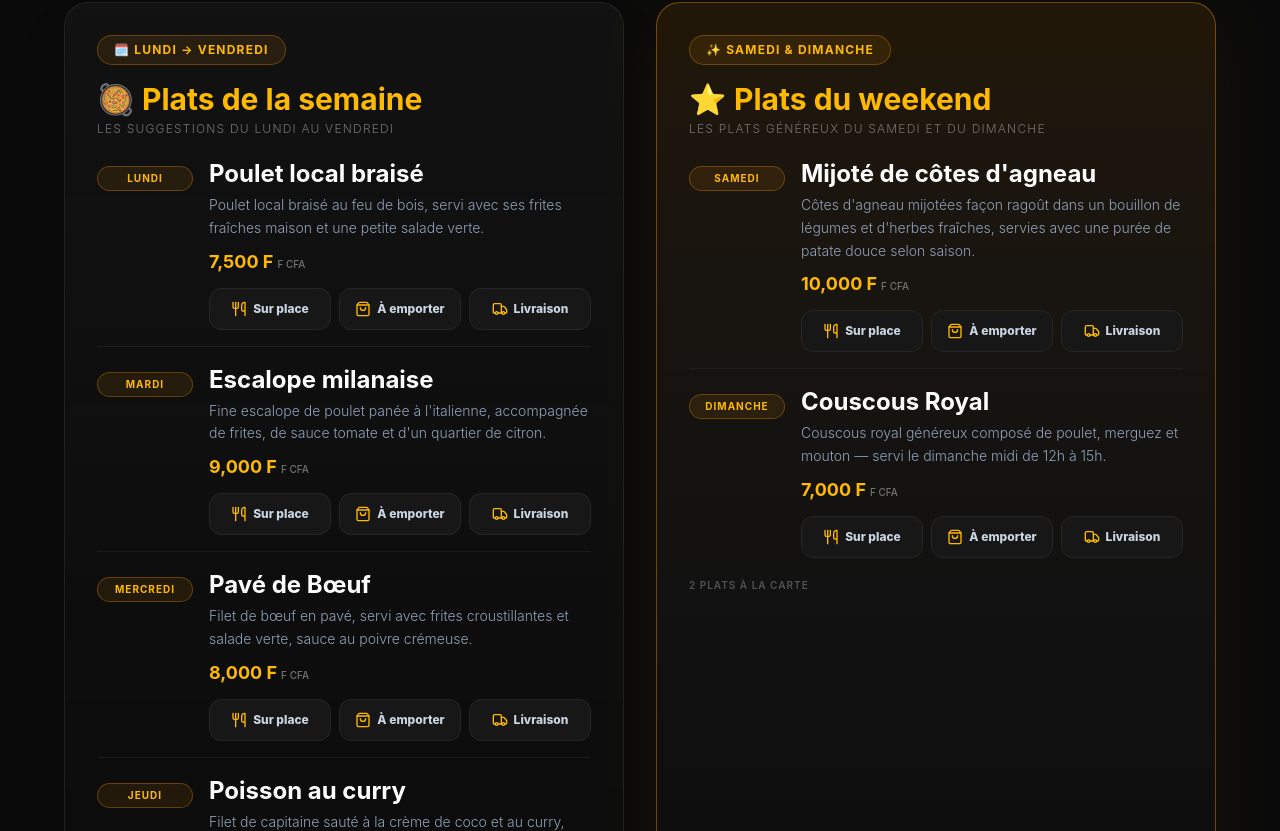
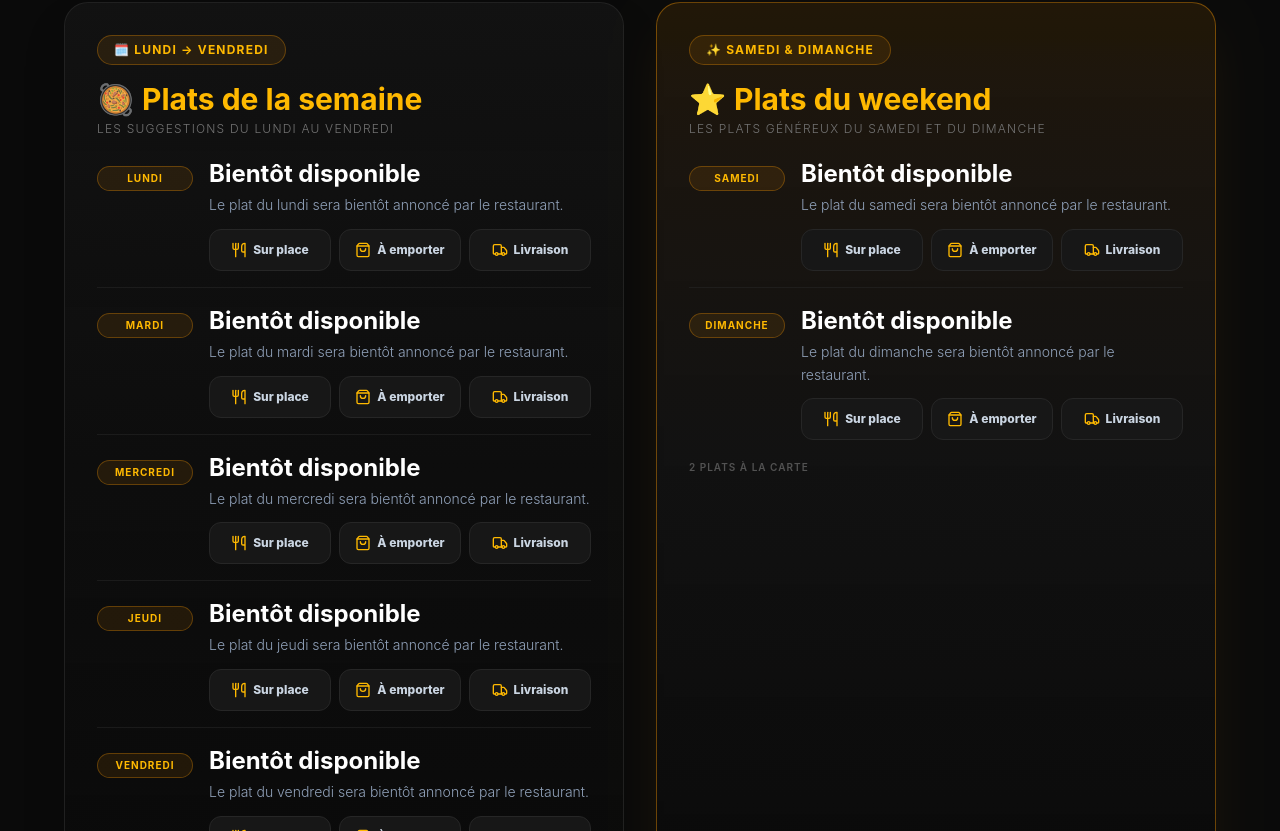
Before and after one commit to ibrahimdiango514/chez-thierry-website-design, a React (Vite) app: page / in a window 1280 px wide. Shown: the part 1089-1920 px from the top of the page. Built offline with nearby package versions, Linux system fonts and the light colour scheme; a web font is replaced by a local one.

Commit message:
Update daily dishes to 'Bientôt disponible'
- Replace dish names and descriptions with 'Bientôt disponible' placeholder
- Keep order mode buttons and visual section structure intact

```diff
--- a/src/data.ts
+++ b/src/data.ts
@@ -139,43 +139,33 @@ export const RESTAURANT_SPECIAL_DISH: SpecialDish = {
 export const WEEK_DAILY_DISHES: DailyDish[] = [
   {
     id: 'dj-lundi',
-    price: 7500,
     day: 'Lundi',
-    name: 'Poulet local braisé',
-    description:
-      "Poulet local braisé au feu de bois, servi avec ses frites fraîches maison et une petite salade verte.",
+    name: 'Bientôt disponible',
+    description: 'Le plat du lundi sera bientôt annoncé par le restaurant.',
   },
   {
     id: 'dj-mardi',
-    price: 9000,
     day: 'Mardi',
-    name: 'Escalope milanaise',
-    description:
-      "Fine escalope de poulet panée à l'italienne, accompagnée de frites, de sauce tomate et d'un quartier de citron.",
+    name: 'Bientôt disponible',
+    description: 'Le plat du mardi sera bientôt annoncé par le restaurant.',
   },
   {
     id: 'dj-mercredi',
-    price: 8000,
     day: 'Mercredi',
-    name: 'Pavé de Bœuf',
-    description:
-      'Filet de bœuf en pavé, servi avec frites croustillantes et salade verte, sauce au poivre crémeuse.',
+    name: 'Bientôt disponible',
+    description: 'Le plat du mercredi sera bientôt annoncé par le restaurant.',
   },
   {
     id: 'dj-jeudi',
-    price: 9000,
     day: 'Jeudi',
-    name: 'Poisson au curry',
-    description:
-      'Filet de capitaine sauté à la crème de coco et au curry, accompagné de pommes de terre vapeur.',
+    name: 'Bientôt disponible',
+    description: 'Le plat du jeudi sera bientôt annoncé par le restaurant.',
   },
   {
     id: 'dj-vendredi',
-    price: 9000,
     day: 'Vendredi',
-    name: 'Côte de bœuf',
-    description:
-      "Côte de bœuf servie avec frites croustillantes et salade verte, sauce beurre à l'ail.",
+    name: 'Bientôt disponible',
+    description: 'Le plat du vendredi sera bientôt annoncé par le restaurant.',
   },
 ];
 
@@ -183,18 +173,14 @@ export const WEEK_DAILY_DISHES: DailyDish[] = [
 export const WEEKEND_DAILY_DISHES: DailyDish[] = [
   {
     id: 'dj-samedi',
-    price: 10000,
     day: 'Samedi',
-    name: "Mijoté de côtes d'agneau",
-    description:
-      "Côtes d'agneau mijotées façon ragoût dans un bouillon de légumes et d'herbes fraîches, servies avec une purée de patate douce selon saison.",
+    name: 'Bientôt disponible',
+    description: 'Le plat du samedi sera bientôt annoncé par le restaurant.',
   },
   {
     id: 'dj-dimanche',
-    price: 7000,
     day: 'Dimanche',
-    name: 'Couscous Royal',
-    description:
-      'Couscous royal généreux composé de poulet, merguez et mouton — servi le dimanche midi de 12h à 15h.',
+    name: 'Bientôt disponible',
+    description: 'Le plat du dimanche sera bientôt annoncé par le restaurant.',
   },
 ];
```
